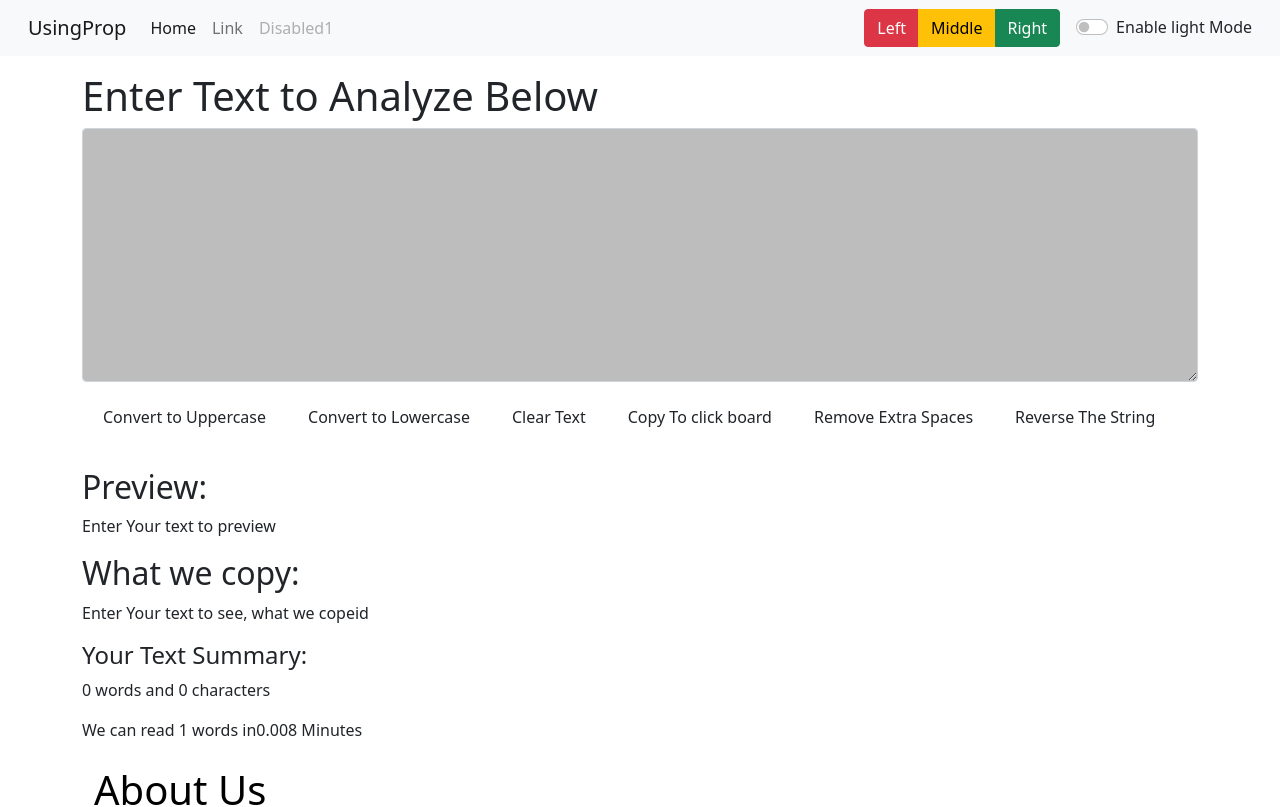
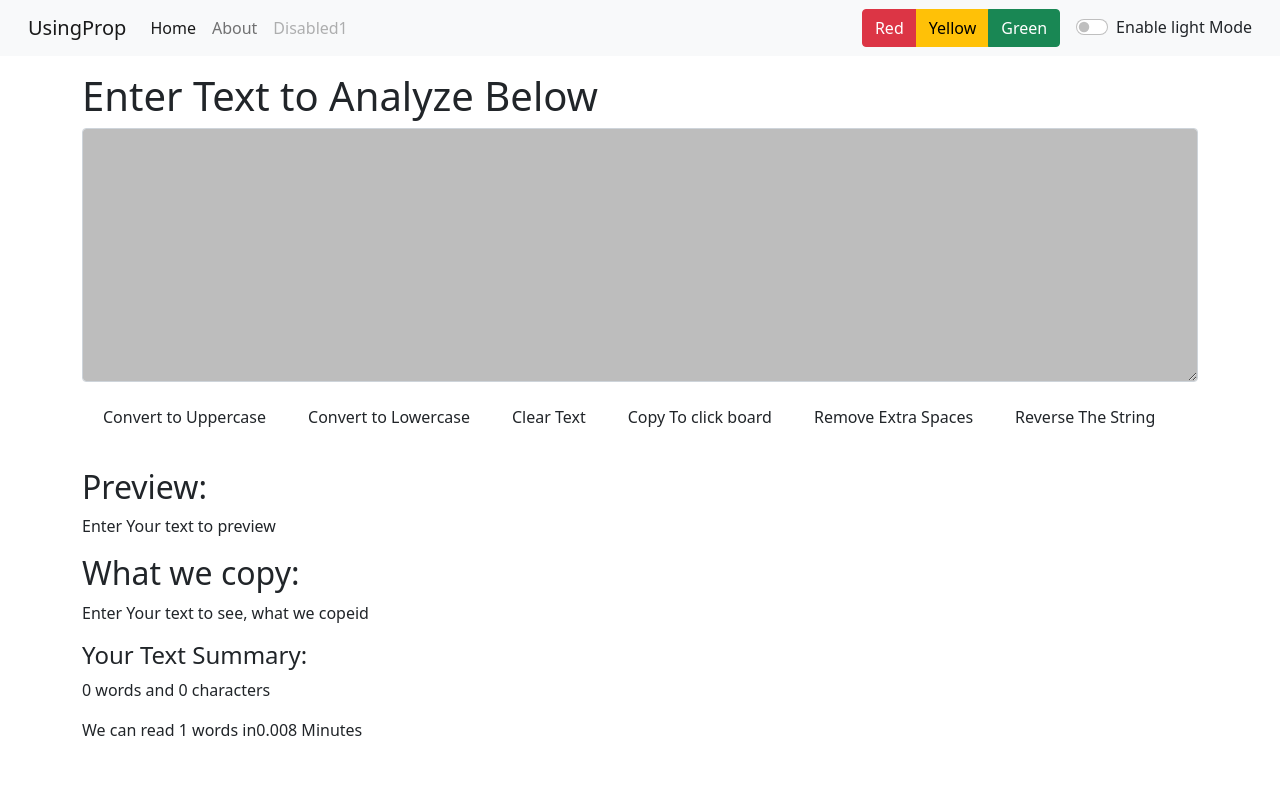
Before and after one commit to ErMapsh/react-Textutil-project, a React (Create React App) app: page / in a window 1280 px wide. Shown: the top 807 px of the page. Built offline with nearby package versions, Linux system fonts and the light colour scheme.

Commit message:
React Router Setup and usage

```diff
--- a/package.json
+++ b/package.json
@@ -8,6 +8,7 @@
     "@testing-library/user-event": "^12.8.3",
     "react": "^17.0.2",
     "react-dom": "^17.0.2",
+    "react-router-dom": "^5.3.0",
     "react-scripts": "4.0.3",
     "web-vitals": "^1.1.2"
   },
--- a/src/App.js
+++ b/src/App.js
@@ -1,8 +1,9 @@
 import Navbar from "./components/Navbar";
 import Textform from "./components/Textform";
 import About from "./components/About";
+import Alert from "./components/Alert";
 import React, { useState } from "react";
-import Alert from "./components/Alert";
+import { BrowserRouter as Router, Switch, Route, Link } from "react-router-dom";
 
 function App() {
   const [mode, setmode] = useState("light"); //whether dark mode in enable or not
@@ -29,20 +30,18 @@ function App() {
       setmode("dark");
       document.body.style.background = "#352164";
       document.body.style.color = "white";
-      showAlert("Dark Mode❤ Enable", "success") //we can change title dyanamically
+      showAlert("Dark Mode❤ Enable", "success"); //we can change title dyanamically
 
       setInterval(() => {
-        document.title =  "TextUtils-Dark Mode❤"
+        document.title = "TextUtils-Dark Mode❤";
       }, 1500);
 
       setInterval(() => {
-        document.title =  "Textile-Home"
+        document.title = "Textile-Home";
       }, 1000);
 
-
       setbuttoncolor("light");
-    }
-    else if (mode == "dark") {
+    } else if (mode === "dark") {
       setmode("light");
       document.body.style.background = "white";
       document.body.style.color = "black";
@@ -53,13 +52,12 @@ function App() {
 
   const Red = () => {
     if (mode === "light" || "Yellow" || "Green" || "dark") {
-      setmode("dark");
+      setmode("Red");
       document.body.style.background = "#dc3545";
       document.body.style.color = "white";
       showAlert("Red mode Enable", "success");
       setbuttoncolor("warning");
-    }
-    else {
+    } else {
       setmode("light");
       document.body.style.background = "white";
       document.body.style.color = "black";
@@ -70,7 +68,7 @@ function App() {
 
   const Yellow = () => {
     if (mode === "light" || "Green" || "Red" || "dark") {
-      setmode("dark");
+      setmode("Yellow");
       document.body.style.background = "#ffc107";
       document.body.style.color = "black";
       showAlert("Yellow mode Enable", "success");
@@ -86,7 +84,7 @@ function App() {
 
   const Green = () => {
     if (mode === "light" || "Red" || "Yellow" || "dark") {
-      setmode("dark");
+      setmode("Green");
       document.body.style.background = "#198754";
       document.body.style.color = "black";
       showAlert("Green mode Enable", "success");
@@ -102,6 +100,7 @@ function App() {
 
   return (
     <div>
+      <Router>
         <Navbar
           title="UsingProp"
           about="Disabled1"
@@ -112,12 +111,16 @@ function App() {
           yellow={Yellow}
         />
         <Alert alert={alert} showAlert={showAlert} />
-      <Textform
-        heading="Enter Text to Analyze Below"
-        showAlert={showAlert}
-        buttoncolor={buttoncolor}
-      />
+        <Switch>
+          <Route exact path="/about">
             <About />
+          </Route>
+
+          <Route exact path="/">
+            <Textform heading="Enter Text to Analyze Below" showAlert={showAlert} buttoncolor={buttoncolor}  />
+          </Route>
+        </Switch>
+      </Router>
     </div>
   );
 }
--- a/src/components/Navbar.js
+++ b/src/components/Navbar.js
@@ -1,5 +1,6 @@
 import React from "react";
 import PropTypes from "prop-types";
+import { Link } from "react-router-dom";
 
 export default function Navbar(props) {
   return (
@@ -7,10 +8,10 @@ export default function Navbar(props) {
       className={`navbar navbar-expand-lg navbar-${props.mode} bg-${props.mode} px-3`}
     >
       <div className="container-fluid">
-        <a className="navbar-brand" href="/">
+        <Link className="navbar-brand" to="/">
           {" "}
           {props.title}{" "}
-        </a>
+        </Link>
         <button
           className="navbar-toggler"
           type="button"
@@ -25,14 +26,14 @@ export default function Navbar(props) {
         <div className="collapse navbar-collapse" id="navbarSupportedContent">
           <ul className="navbar-nav me-auto mb-2 mb-lg-0">
             <li className="nav-item">
-              <a className="nav-link active" aria-current="page" href="/">
+              <Link className="nav-link active" aria-current="page" to="/">
                 Home
-              </a>
+              </Link>
             </li>
             <li className="nav-item">
-              <a className="nav-link" href="/">
-                Link
-              </a>
+              <Link className="nav-link" to="/about">
+                About
+              </Link>
             </li>
 
             {/* {<li className="nav-item dropdown">
@@ -56,23 +57,27 @@ export default function Navbar(props) {
             class="btn-group mx-3"
             role="group"
             aria-label="Basic mixed styles example"
-
           >
             <button type="button" class="btn btn-danger" onClick={props.red}>
-              Left
+              Red
             </button>
-            <button type="button" class="btn btn-warning" onClick={props.yellow}>
-              Middle
+            <button
+              type="button"
+              class="btn btn-warning"
+              onClick={props.yellow}
+            >
+              Yellow
             </button>
             <button type="button" class="btn btn-success" onClick={props.green}>
-              Right
+              Green
             </button>
           </div>
 
           {/* <div className="form-check form-switch" onClick={darkModeEnableDisable} > */}
           <div
-            className={`form-check form-switch text-${props.mode === "light" ? "dark" : "light"
-              }`}
+            className={`form-check form-switch text-${
+              props.mode === "light" ? "dark" : "light"
+            }`}
           >
             <input
               className="form-check-input"
--- a/src/components/Textform.js
+++ b/src/components/Textform.js
@@ -15,7 +15,7 @@ export default function Textform(props) {
     setText("You have clicked on handleUpClick");
     let Upcase = text.toUpperCase();
     setText(Upcase);
-    props.showAlert("Converted to uppercase", "success")
+    props.showAlert("Converted to uppercase", "success");
     // console.log(`Uppercase was Clicked ${text}`);
     // console.log(event)
   };
@@ -25,7 +25,7 @@ export default function Textform(props) {
     setText("You have clicked on handleUpClick");
     let Lowercase = text.toLowerCase();
     setText(Lowercase);
-    props.showAlert("Converted to lowercase", "success")
+    props.showAlert("Converted to lowercase", "success");
   };
 
   // clear text
@@ -33,13 +33,13 @@ export default function Textform(props) {
     setText("You have clicked on handleUpClick");
     let Lowercase = "";
     setText(Lowercase);
-    props.showAlert("Cleared Text", "success")
+    props.showAlert("Cleared Text", "success");
   };
 
   //excercise stuff
   const CopyToClickBoard = () => {
     navigator.clipboard.writeText(text);
-    props.showAlert("Copied Text", "success")
+    props.showAlert("Copied Text", "success");
   };
 
   //Remove Extra Spaces
@@ -47,7 +47,7 @@ export default function Textform(props) {
     let newText = text.split(/[ ]+/);
     // console.log(newText)
     setText(newText.join(" "));
-    props.showAlert("Remove Extra spaces", "success")
+    props.showAlert("Remove Extra spaces", "success");
   };
 
   //reverse the string
@@ -56,7 +56,7 @@ export default function Textform(props) {
     let reverseArray = splitString.reverse();
     let joinarray = reverseArray.join("");
     setText(joinarray);
-    props.showAlert("Reverse The string", "success")
+    props.showAlert("Reverse The string", "success");
   };
 
   //jsx start
@@ -67,31 +67,50 @@ export default function Textform(props) {
         <h1>{props.heading}</h1>
         <div className="mb-3">
           <textarea
-
             className="form-control"
             id="exampleFormControlTextarea1"
-            style={{backgroundColor: props.mode === "dark"? 'white':'#bdbdbd'}}
+            style={{
+              backgroundColor: props.mode === "dark" ? "white" : "#bdbdbd",
+            }}
             rows={10}
             value={text}
             onChange={HandleOnChange}
           />
         </div>
-        <button className={`btn btn-${props.buttoncolor} mx-2`} onClick={handleUpClick}>
+        <button
+          className={`btn btn-${props.buttoncolor} mx-2`}
+          onClick={handleUpClick}
+        >
           Convert to Uppercase
         </button>
-        <button className={`btn btn-${props.buttoncolor} mx-2`} onClick={handleUpClickLower}>
+        <button
+          className={`btn btn-${props.buttoncolor} mx-2`}
+          onClick={handleUpClickLower}
+        >
           Convert to Lowercase
         </button>
-        <button className={`btn btn-${props.buttoncolor} mx-2`} onClick={ClearText}>
+        <button
+          className={`btn btn-${props.buttoncolor} mx-2`}
+          onClick={ClearText}
+        >
           Clear Text
         </button>
-        <button className={`btn btn-${props.buttoncolor} mx-2`} onClick={CopyToClickBoard}>
+        <button
+          className={`btn btn-${props.buttoncolor} mx-2`}
+          onClick={CopyToClickBoard}
+        >
           Copy To click board
         </button>
-        <button className={`btn btn-${props.buttoncolor} mx-2`} onClick={RemoveExtraSpaces}>
+        <button
+          className={`btn btn-${props.buttoncolor} mx-2`}
+          onClick={RemoveExtraSpaces}
+        >
           Remove Extra Spaces
         </button>
-        <button className={`btn btn-${props.buttoncolor} mx-2`} onClick={Reversethestring}>
+        <button
+          className={`btn btn-${props.buttoncolor} mx-2`}
+          onClick={Reversethestring}
+        >
           Reverse The String{" "}
         </button>
       </div>
@@ -101,11 +120,13 @@ export default function Textform(props) {
         <p>{text.length > 0 ? text : "Enter Your text to preview"}</p>
 
         <h2>What we copy:</h2>
-        <p>{text.length > 0 ? text : "Enter Your text to see, what we copeid"}</p>
+        <p>
+          {text.length > 0 ? text : "Enter Your text to see, what we copeid"}
+        </p>
 
         <h4>Your Text Summary:</h4>
         <p>
-          {text.split(" ").length - 1 } words and {text.length} characters
+          {text.split(" ").length - 1} words and {text.length} characters
         </p>
         {/* here we need 1 minutes to read 125 words, so 1/25 is 0.008 , so we calculate no of words * 0.008 so we can get
         no of minutes to read that sentence */}
```
Also changed, not shown: src/components/Alert.js (+12 -7 lines), 2 other files (tests, documents, lock files or other folders). Lines whose indentation alone changed are shown as unchanged.
